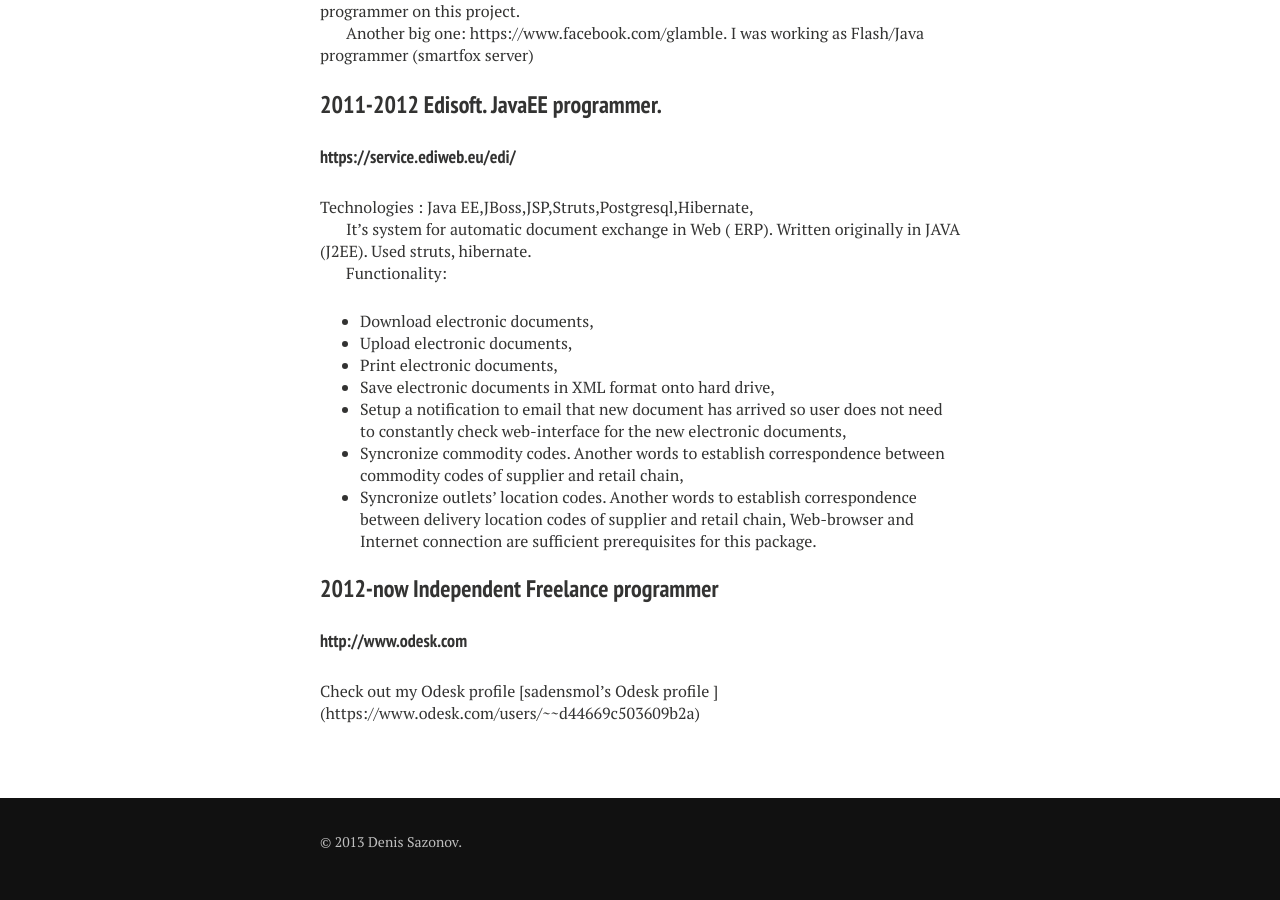
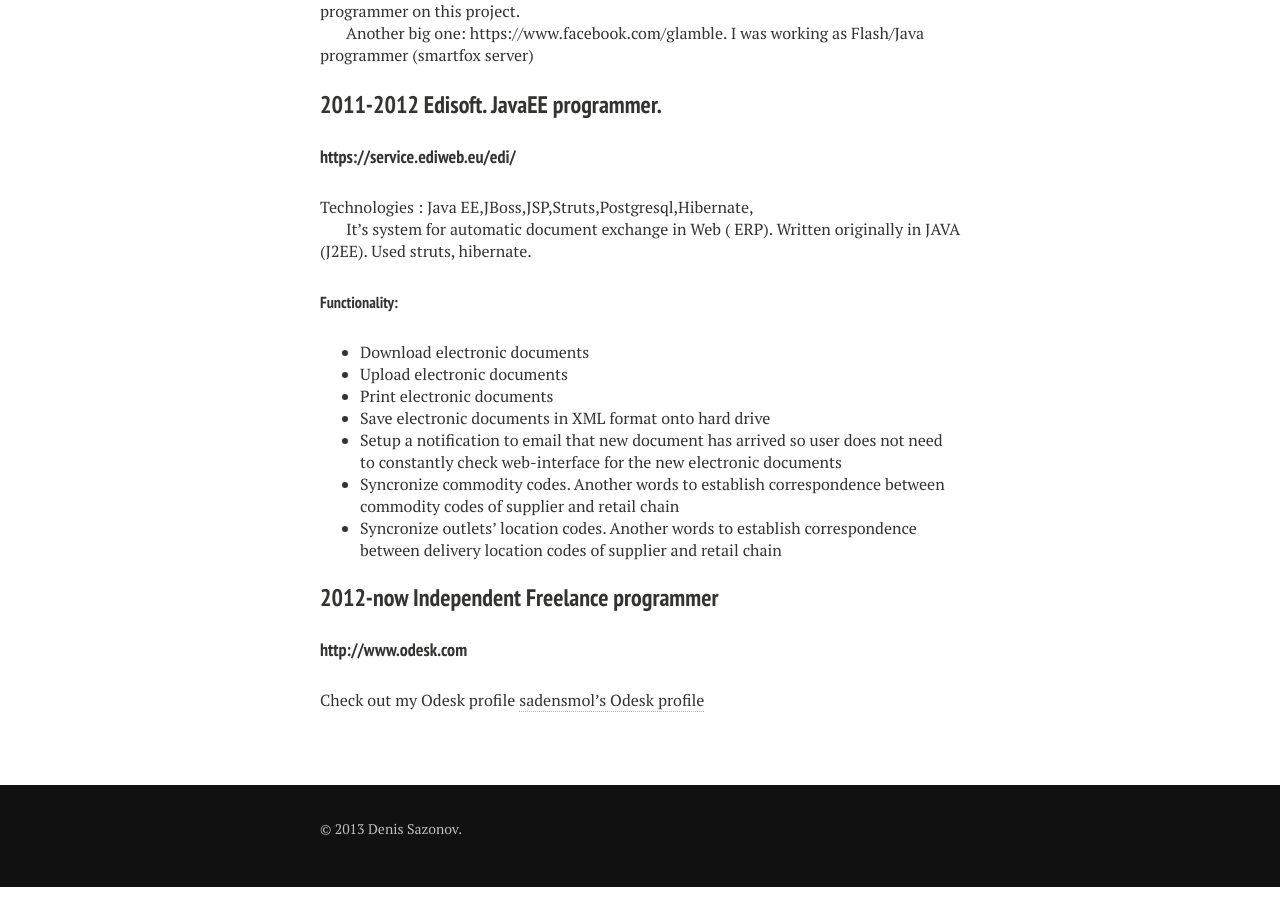
Before and after one commit to sadensmol/sadensmol.github.com, a Jekyll site: the page built from resume.md, in a window 1280 px wide and 900 px high, scrolled down 2537 px. Built offline with Jekyll 4.4.1, drawn with Linux system fonts in a browser that asks for light colours; nearby versions of some CDN libraries.

Commit message:
bf in resume

```diff
--- a/resume.md
+++ b/resume.md
@@ -90,19 +90,20 @@
 It’s system for automatic document exchange in Web ( ERP).
 Written originally in JAVA (J2EE). Used struts, hibernate.
 
-Functionality:
-* Download electronic documents,
-* Upload electronic documents,
-* Print electronic documents,
-* Save electronic documents in XML format onto hard drive,
-* Setup a notification to email that new document has arrived so user does not need to constantly check web-interface for the new electronic documents,
-* Syncronize commodity codes. Another words to establish correspondence between commodity codes of supplier and retail chain,
-* Syncronize outlets' location codes. Another words to establish correspondence between delivery location codes of supplier and retail chain,
-Web-browser and Internet connection are sufficient prerequisites for this package.
+##### Functionality:
+
+* Download electronic documents
+* Upload electronic documents
+* Print electronic documents
+* Save electronic documents in XML format onto hard drive
+* Setup a notification to email that new document has arrived so user does not need to constantly check web-interface for the new electronic documents
+* Syncronize commodity codes. Another words to establish correspondence between commodity codes of supplier and retail chain
+* Syncronize outlets' location codes. Another words to establish correspondence between delivery location codes of supplier and retail chain
+
 
 
 ### 2012-now Independent Freelance programmer
 
 #### http://www.odesk.com
 
-Check out my Odesk profile [sadensmol's Odesk profile ] (https://www.odesk.com/users/~~d44669c503609b2a)
+Check out my Odesk profile [sadensmol's Odesk profile ](https://www.odesk.com/users/~~d44669c503609b2a)
```
